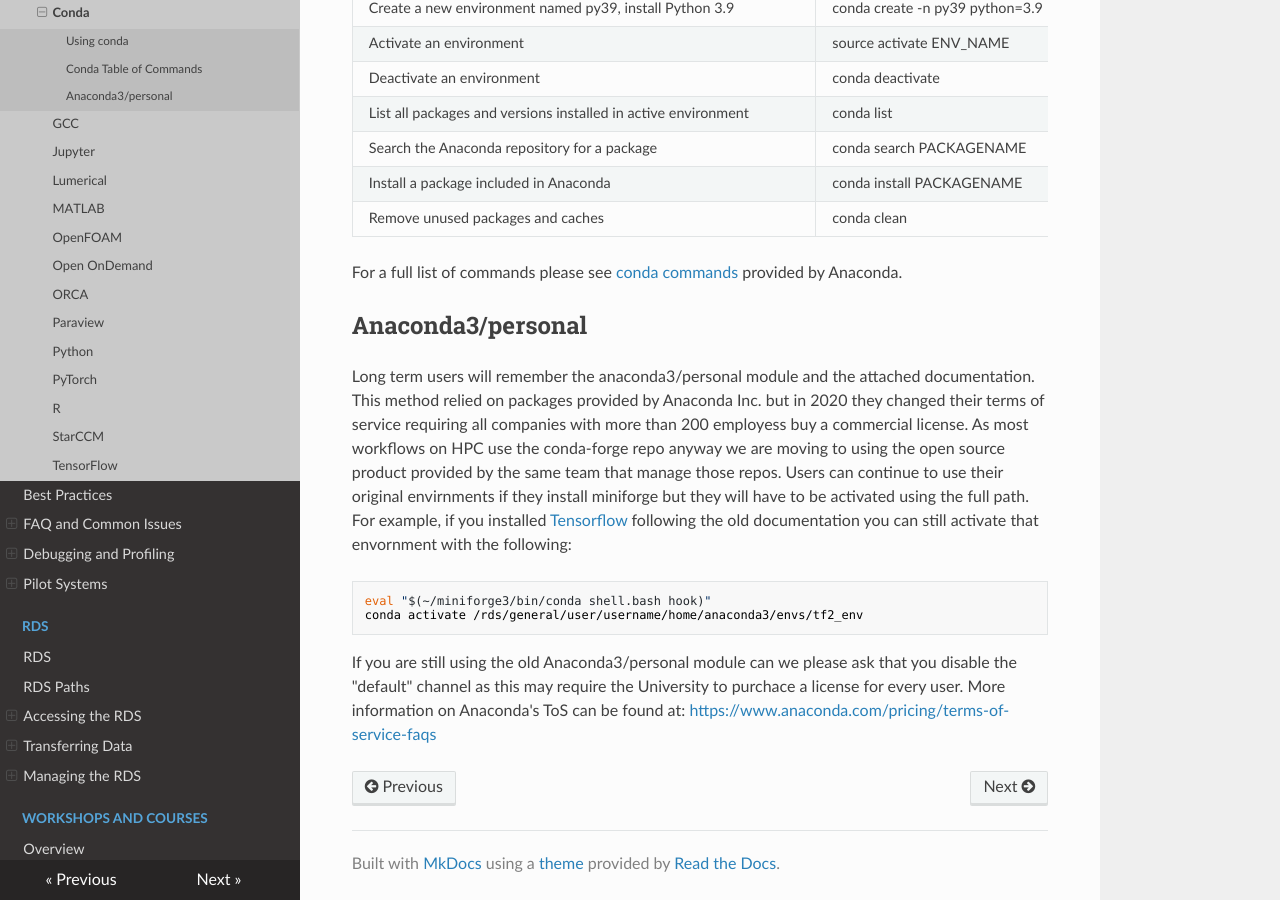
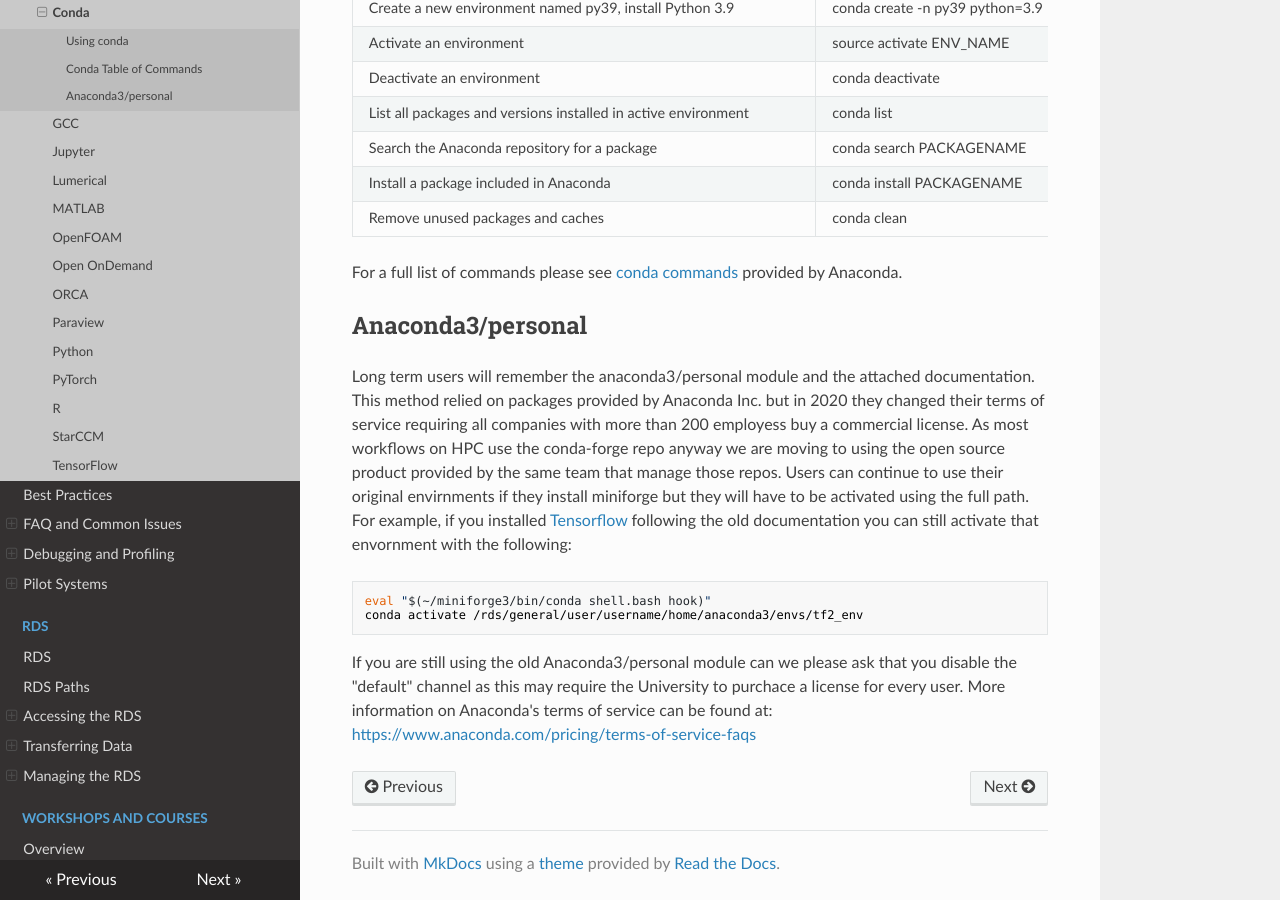
Before and after one commit to ImperialCollegeLondon/icl-rcs-user-guide, an MkDocs documentation site: the page built from docs/hpc/applications/guides/conda.md, in a window 1280 px wide and 900 px high, scrolled down 1301 px. Built offline with MkDocs 1.6.1, drawn with Linux system fonts in a browser that asks for light colours; nearby versions of some CDN libraries.

Commit message:
Expand ToS

````diff
--- a/docs/hpc/applications/guides/conda.md
+++ b/docs/hpc/applications/guides/conda.md
@@ -55,4 +55,4 @@ eval "$(~/miniforge3/bin/conda shell.bash hook)"
 conda activate /rds/general/user/username/home/anaconda3/envs/tf2_env
 ```
 
-If you are still using the old Anaconda3/personal module can we please ask that you disable the "default" channel as this may require the University to purchace a license for every user. More information on Anaconda's ToS can be found at: [https://www.anaconda.com/pricing/terms-of-service-faqs](https://www.anaconda.com/pricing/terms-of-service-faqs)
+If you are still using the old Anaconda3/personal module can we please ask that you disable the "default" channel as this may require the University to purchace a license for every user. More information on Anaconda's terms of service can be found at: [https://www.anaconda.com/pricing/terms-of-service-faqs](https://www.anaconda.com/pricing/terms-of-service-faqs)
````
